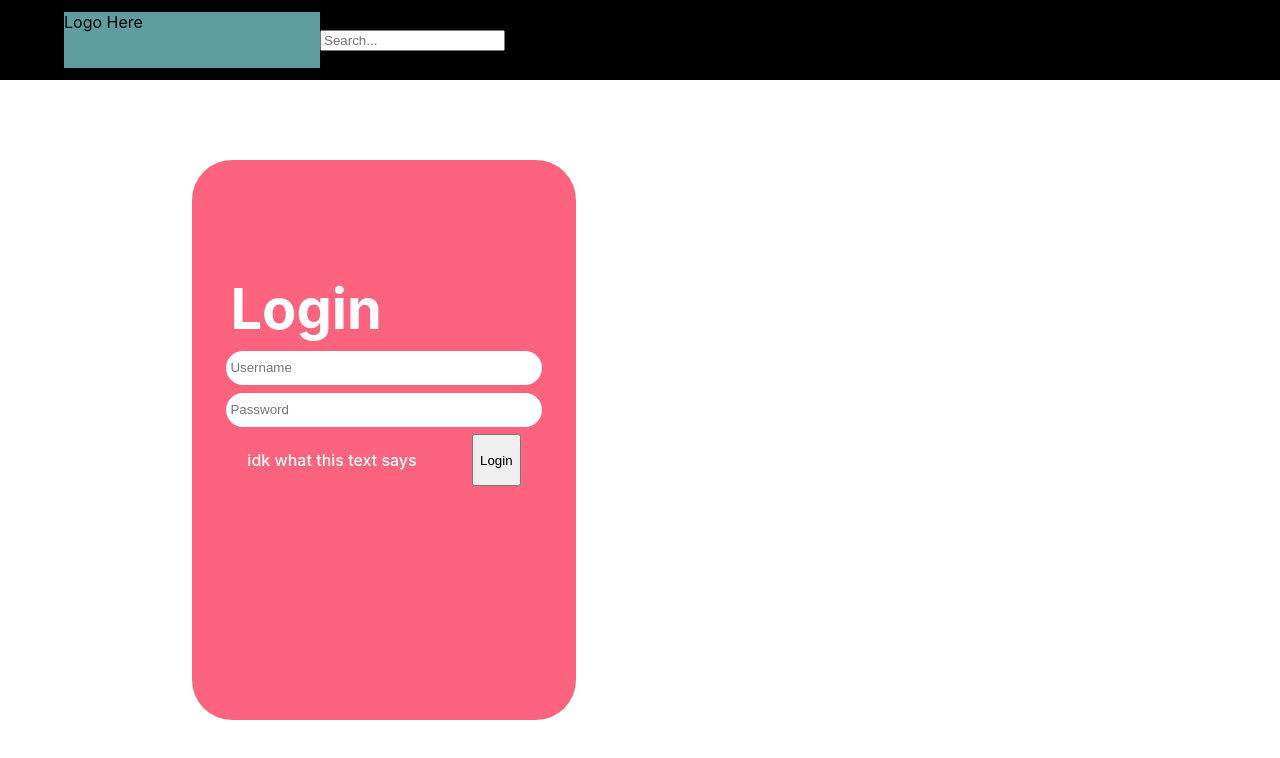
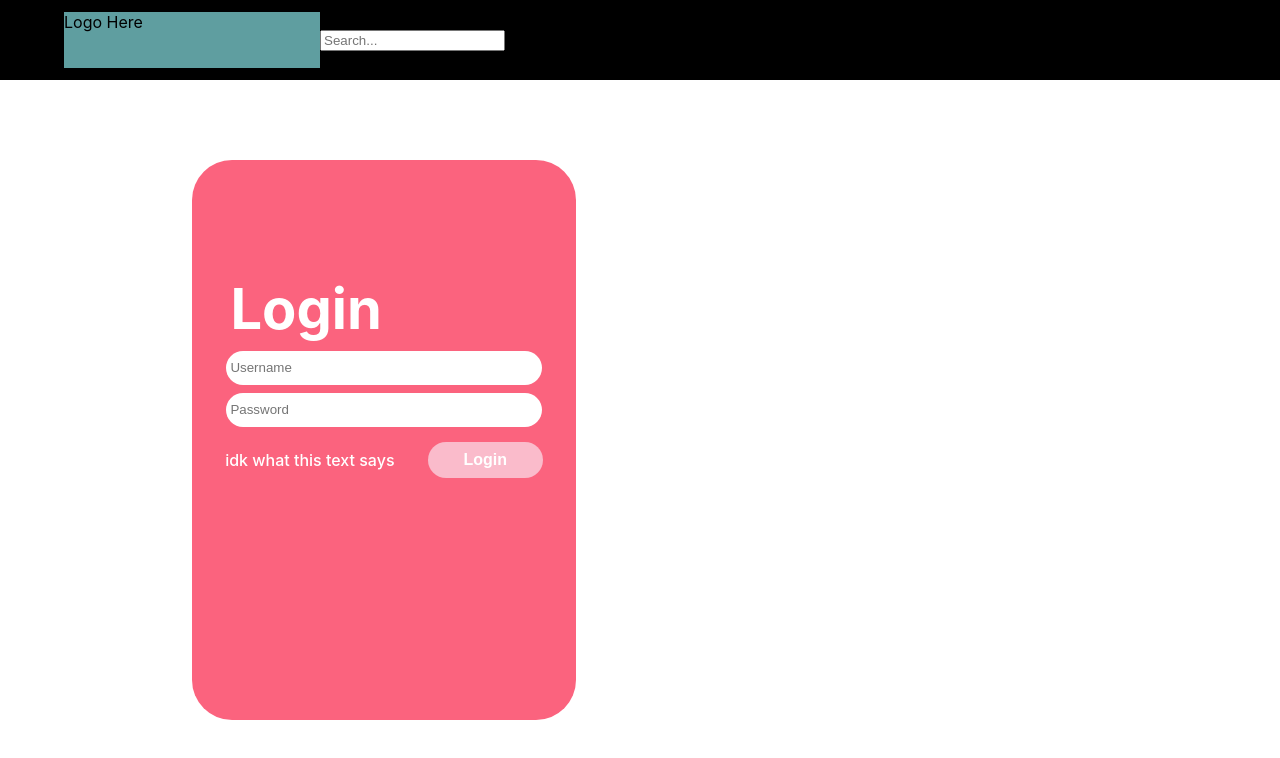
Before and after one commit to Aspe1ta/mnemonics, a React (Create React App) app: page /login in a window 1280 px wide. Shown: the top 758 px of the page. Built offline with nearby package versions, Linux system fonts and the light colour scheme.

Commit message:
Update login.scss

```diff
--- a/src/components/login/login.scss
+++ b/src/components/login/login.scss
@@ -44,6 +44,7 @@ height: 50%;
 margin-top: 2%;
 display: flex;
 justify-content: space-evenly;
+align-items: center;
 width: 100%;
 color: white;
 font-weight: 500;
@@ -54,5 +55,12 @@ font-weight: 500;
 }
 
 .loginButton{
-
+    height: 70%;
+    width: 30%;
+    border-radius: 40px;
+    background-color: #FABBCB;
+    border-color: transparent;
+    color: white;
+    font-size: 1em;
+    font-weight: 600;
 }
```
